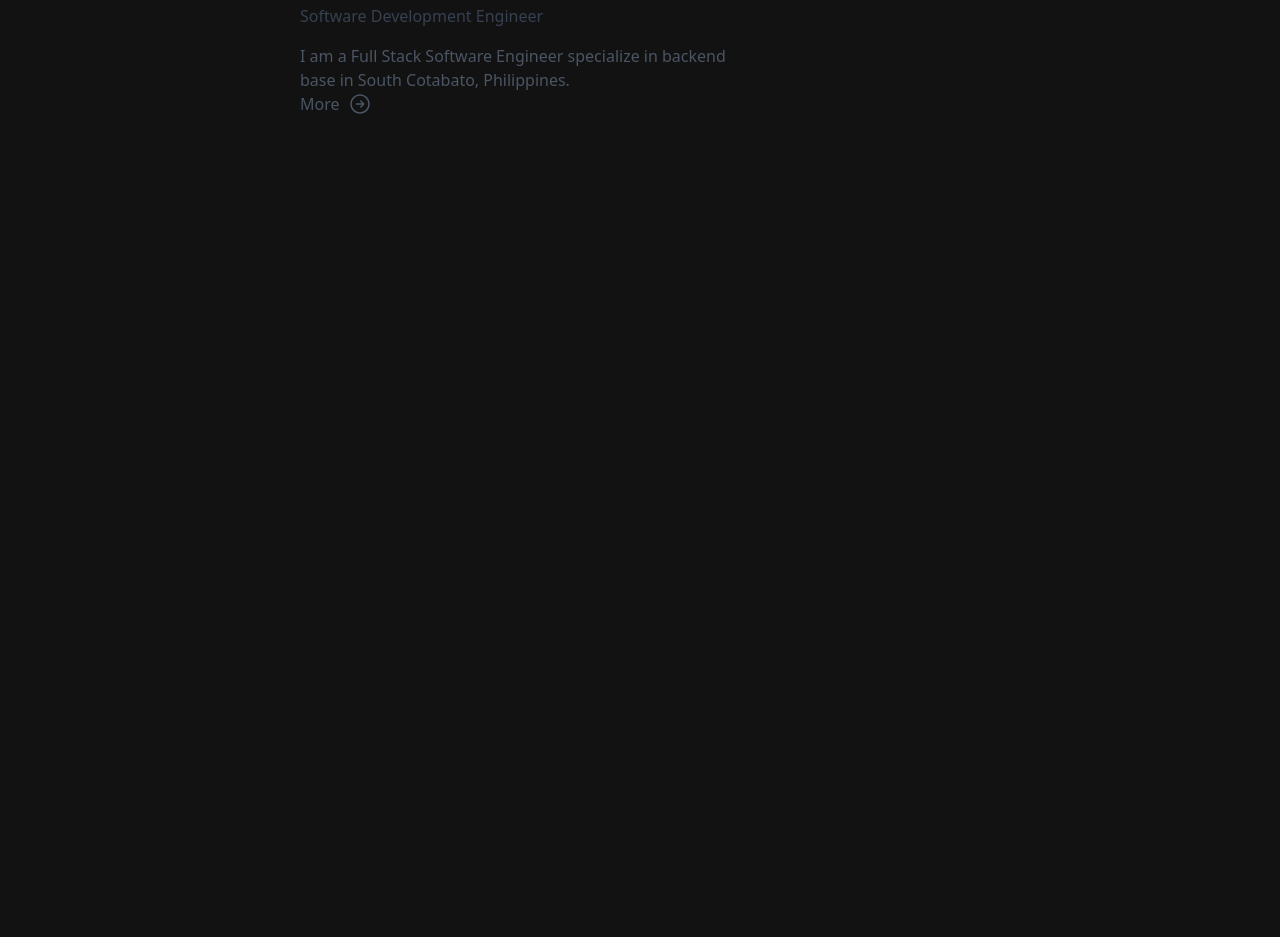
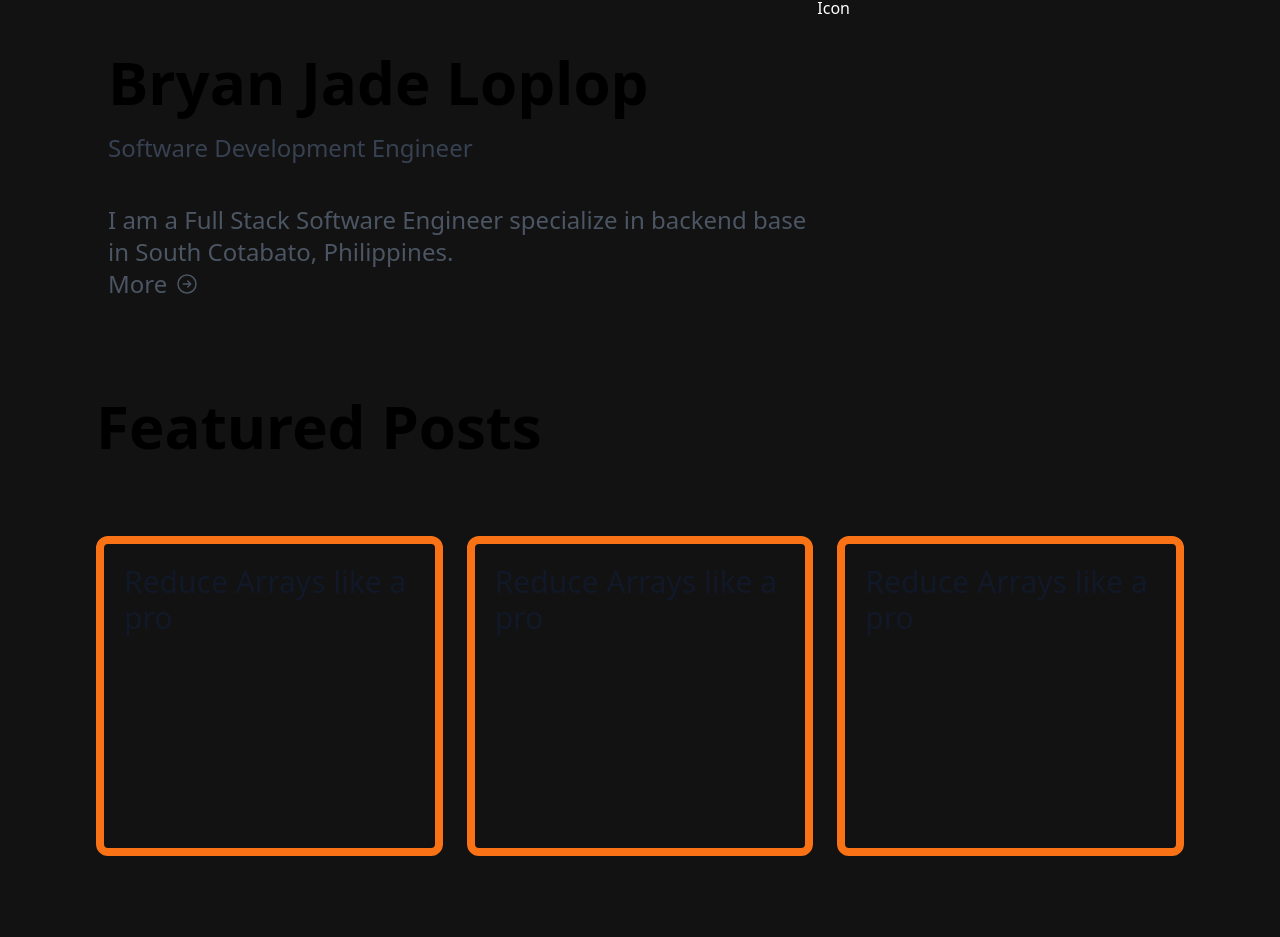
Before and after one commit to JadeLoplop/jade-portfolio, a Vue app: page / in a window 1280 px wide. Shown: the part 164-1101 px from the top of the page. Before the commit the page ends 800 px from the top, so only its background shows below. Built offline with nearby package versions, Linux system fonts and the light colour scheme.

Commit message:
:zap: Update

```diff
--- a/src/App.vue
+++ b/src/App.vue
@@ -1,5 +1,5 @@
 <template>
-  <div class="mx-auto max-w-3xl px-2 sm:px-6 lg:px-8">
+  <div class="mx-auto max-w-6xl px-2 sm:px-6 lg:px-8">
 
     <Navigator />
     <router-view></router-view>
--- /dev/null
+++ b/src/components/FeaturedPost.vue
@@ -0,0 +1,62 @@
+<template>
+    <div>
+        <h1 class="text-2xl font-bold text-black dark:text-white md:text-6xl">Featured Posts</h1>
+
+        <div class="py-20 ">
+            <section class="flex md:h-80 w-full flex-col gap-6 md:flex-row ">
+                <div class="border border-8 border-orange-500 w-full rounded-xl bg-gradient-to-r p-1 md:w-1/3">
+                    <div class="flex h-full flex-col justify-between rounded-lg  p-4">
+                        <div class="flex flex-col justify-between md:flex-row h-full">
+                            <h4 class="mb-6 w-full text-lg font-medium text-gray-900 dark:text-gray-100 md:text-3xl">
+                                Reduce Arrays like a pro
+                            </h4>
+                        </div>
+                        <div>
+                        </div>
+                    </div>
+                </div>
+                <div class="border border-8 border-orange-500 w-full rounded-xl bg-gradient-to-r p-1 md:w-1/3">
+                    <div class="flex h-full flex-col justify-between rounded-lg  p-4">
+                        <div class="flex flex-col justify-between md:flex-row h-full">
+                            <h4 class="mb-6 w-full text-lg font-medium text-gray-900 dark:text-gray-100 md:text-3xl">
+                                Reduce Arrays like a pro
+                            </h4>
+                        </div>
+                        <div>
+                        </div>
+                    </div>
+                </div>
+                <div class="border border-8 border-orange-500 w-full rounded-xl bg-gradient-to-r p-1 md:w-1/3">
+                    <div class="flex h-full flex-col justify-between rounded-lg  p-4">
+                        <div class="flex flex-col justify-between md:flex-row h-full">
+                            <h4 class="mb-6 w-full text-lg font-medium text-gray-900 dark:text-gray-100 md:text-3xl">
+                                Reduce Arrays like a pro
+                            </h4>
+                        </div>
+                        <div>
+                        </div>
+                    </div>
+                </div>
+            </section>
+        </div>
+
+        <a class="flex h-6 items-center rounded-lg md:text-2xl transition-all hover:underline hover:decoration-orange-500 hover:decoration-4"
+            href="/blog">Read all posts<svg xmlns="http://www.w3.org/2000/svg" fill="none" viewBox="0 0 24 24"
+                class="ml-1 h-6 w-6">
+                <path stroke="currentColor" stroke-linecap="round" stroke-linejoin="round" stroke-width="2"
+                    d="M17.5 12h-15m11.667-4l3.333 4-3.333-4zm3.333 4l-3.333 4 3.333-4z"></path>
+            </svg></a>
+
+
+    </div>
+</template>
+
+<script>
+    export default {
+
+    }
+</script>
+
+<style>
+
+</style>
--- a/src/components/Navigator.vue
+++ b/src/components/Navigator.vue
@@ -1,10 +1,12 @@
 <template>
+  <header class="flex flex-col justify-center px-4 xl:px-0">
     <Disclosure as="nav" v-slot="{ open }">
 
-      <div class="relative flex h-16 items-center justify-between">
+      <div class="relative flex h-40 items-center justify-between">
         <div class="absolute inset-y-0 left-0 flex items-center sm:hidden">
           <!-- Mobile menu button-->
-          <DisclosureButton class="inline-flex items-center justify-center rounded-md p-2 text-gray-400 hover:bg-gray-700 hover:text-white focus:outline-none focus:ring-2 focus:ring-inset focus:ring-white">
+          <DisclosureButton
+            class="inline-flex items-center justify-center rounded-md p-2 text-gray-400 hover:bg-gray-700 hover:text-white focus:outline-none focus:ring-2 focus:ring-inset focus:ring-white">
             <span class="sr-only">Open main menu</span>
             <Bars3Icon v-if="!open" class="block h-6 w-6" aria-hidden="true" />
             <XMarkIcon v-else class="block h-6 w-6" aria-hidden="true" />
@@ -18,7 +20,9 @@
           </div> -->
           <div class="hidden sm:block">
             <div class="flex space-x-4">
-              <router-link v-for="item in navigation" :key="item.path" :to="item.path" :class="[item.current ? 'bg-gray-900 text-white' : 'text-gray-300 hover:bg-gray-700 hover:text-white', 'px-3 py-2 rounded-md text-sm font-medium']" :aria-current="item.current ? 'page' : undefined">
+              <router-link v-for="item in navigation" :key="item.path" :to="item.path"
+                :class="[item.current ? 'bg-gray-900 text-white' : 'text-gray-300 hover:bg-gray-700 hover:text-white', 'px-3 py-2 rounded-md lg:text-2xl md:text-md sm:text-sm font-medium']"
+                :aria-current="item.current ? 'page' : undefined">
                 {{item.name}}
               </router-link>
               <!-- <a v-for="item in navigation" :key="item.name" :href="item.href" :class="[item.current ? 'bg-gray-900 text-white' : 'text-gray-300 hover:bg-gray-700 hover:text-white', 'px-3 py-2 rounded-md text-sm font-medium']" :aria-current="item.current ? 'page' : undefined">{{ item.name }}</a> -->
@@ -26,7 +30,8 @@
           </div>
         </div>
         <div class="absolute inset-y-0 right-0 flex items-center pr-2 sm:static sm:inset-auto sm:ml-6 sm:pr-0">
-          <button type="button" class="rounded-full bg-gray-800 p-1 text-gray-400 hover:text-white focus:outline-none focus:ring-2 focus:ring-white focus:ring-offset-2 focus:ring-offset-gray-800">
+          <button type="button"
+            class="rounded-full bg-gray-800 p-1 text-gray-400 hover:text-white focus:outline-none focus:ring-2 focus:ring-white focus:ring-offset-2 focus:ring-offset-gray-800">
             <span class="sr-only">Change Mode</span>
             <SunIcon class="h-6 w-6" aria-hidden="true" />
           </button>
@@ -35,20 +40,37 @@
 
       <DisclosurePanel class="sm:hidden">
         <div class="space-y-1 px-2 pt-2 pb-3">
-        <router-link v-for="item in navigation" :key="item.path" :to="item.path" :class="[item.current ? 'bg-gray-900 text-white' : 'text-gray-300 hover:bg-gray-700 hover:text-white', 'block px-3 py-2 rounded-md text-base font-medium']" :aria-current="item.current ? 'page' : undefined">
+          <router-link v-for="item in navigation" :key="item.path" :to="item.path"
+            :class="[item.current ? 'bg-gray-900 text-white' : 'text-gray-300 hover:bg-gray-700 hover:text-white', 'block px-3 py-2 rounded-md text-base font-medium']"
+            :aria-current="item.current ? 'page' : undefined">
             <DisclosureButton>{{item.name}}</DisclosureButton>
           </router-link>
           <!-- <DisclosureButton v-for="item in navigation" :key="item.name" as="a" :to="item.path" :class="[item.current ? 'bg-gray-900 text-white' : 'text-gray-300 hover:bg-gray-700 hover:text-white', 'block px-3 py-2 rounded-md text-base font-medium']" :aria-current="item.current ? 'page' : undefined">{{ item.name }}</DisclosureButton> -->
         </div>
       </DisclosurePanel>
     </Disclosure>
+  </header>
 </template>
 
 <script setup>
-import { useRouter } from 'vue-router'
+  import {
+    useRouter
+  } from 'vue-router'
 
-import { Disclosure, DisclosureButton, DisclosurePanel, Menu, MenuButton, MenuItem, MenuItems } from '@headlessui/vue'
-import { Bars3Icon, SunIcon, XMarkIcon } from '@heroicons/vue/24/outline'
+  import {
+    Disclosure,
+    DisclosureButton,
+    DisclosurePanel,
+    Menu,
+    MenuButton,
+    MenuItem,
+    MenuItems
+  } from '@headlessui/vue'
+  import {
+    Bars3Icon,
+    SunIcon,
+    XMarkIcon
+  } from '@heroicons/vue/24/outline'
 
   const router = useRouter();
   const navigation = router.options.routes;
--- a/src/views/Home.vue
+++ b/src/views/Home.vue
@@ -1,30 +1,34 @@
 <template>
 
-  <div class="px-3 pt-14 grid grid-cols-3 ">
-    <div class="col-span-2 flex flex-col">
-      <h1 class="mb-2 text-3xl font-bold text-black dark:text-white md:text-4xl">
+  <div class="px-3 grid grid-cols-3 ">
+    <div class="col-span-2 py-14 flex flex-col">
+      <h1 class="pb-5 text-3xl font-bold text-black dark:text-white md:text-6xl">
         Bryan Jade Loplop
       </h1>
-      <h2 class="mb-4 text-gray-700 dark:text-gray-200">
+      <h2 class="text-gray-700 dark:text-gray-200 sm:text-md md:text-2xl">
         Software Development Engineer
       </h2>
-      <p class="text-gray-600 dark:text-gray-400">
+      <p class="py-10 text-gray-600 dark:text-gray-400 sm:text-sm md:text-2xl leading-10">
         I am a Full Stack Software Engineer specialize in backend base in South Cotabato, Philippines.
         <router-link to="/about-me" class="hover:underline hover:decoration-orange-500 hover:decoration-4">
           <span class="flex">More
-            <ArrowRightCircleIcon class="h-6 w-6 ml-2" aria-hidden="true" /></span>
+            <ArrowRightCircleIcon class="md:h-8 md:w-18 sm:h-6 sm:w-6 ml-2" aria-hidden="true" /></span>
         </router-link>
       </p>
+
+
+
     </div>
 
+     <div >Icon</div>
   </div>
 
+  <FeaturedPost/>
 </template>
 
 <script setup>
-  import {
-    ArrowRightCircleIcon
-  } from "@heroicons/vue/24/outline"
+  import { ArrowRightCircleIcon } from "@heroicons/vue/24/outline"
+  import FeaturedPost from "../components/FeaturedPost.vue"
 </script>
 
 <style>
```
Also changed, not shown: 1 other file (tests, documents, lock files or other folders). Lines whose indentation alone changed are shown as unchanged.
